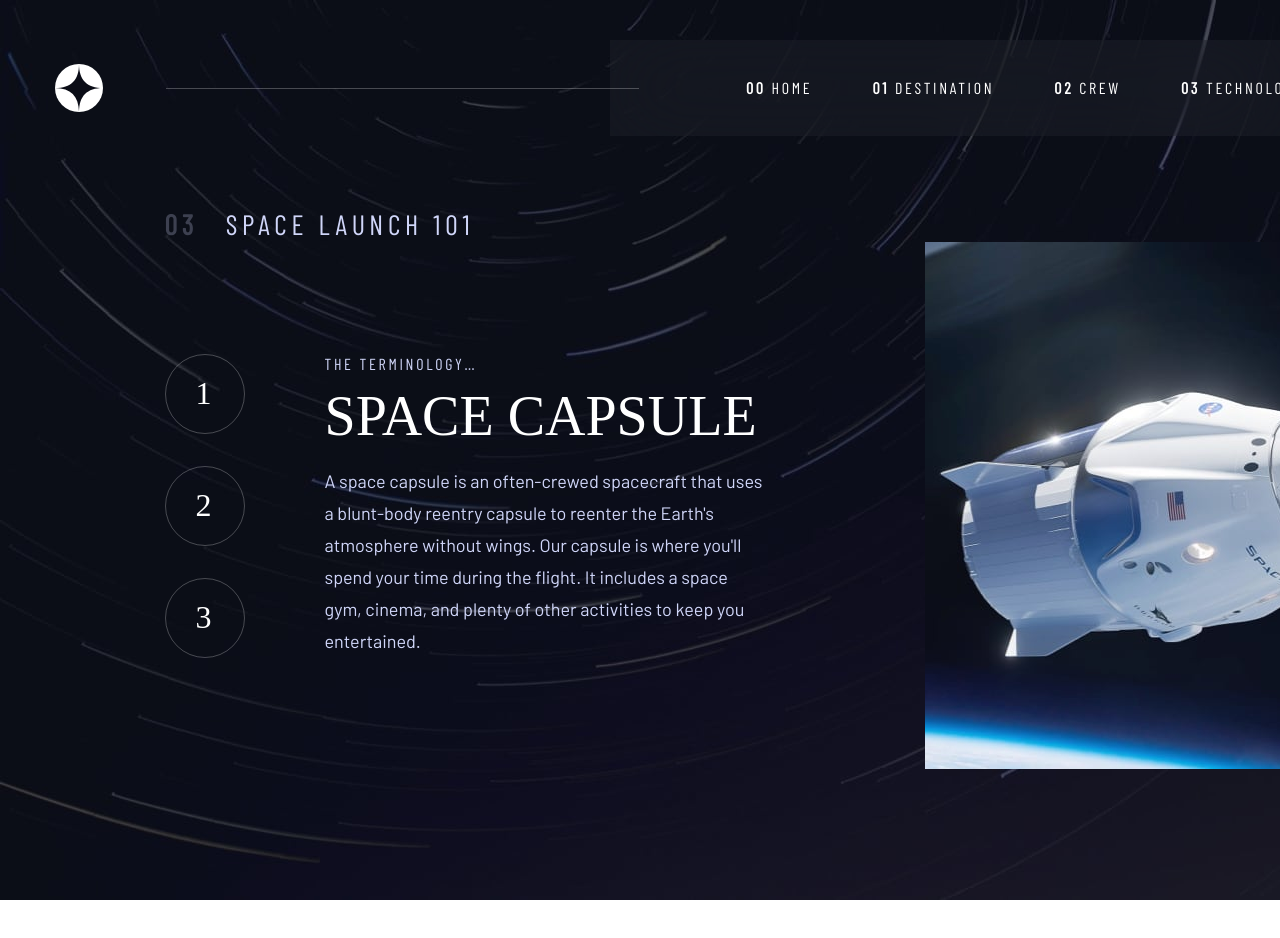
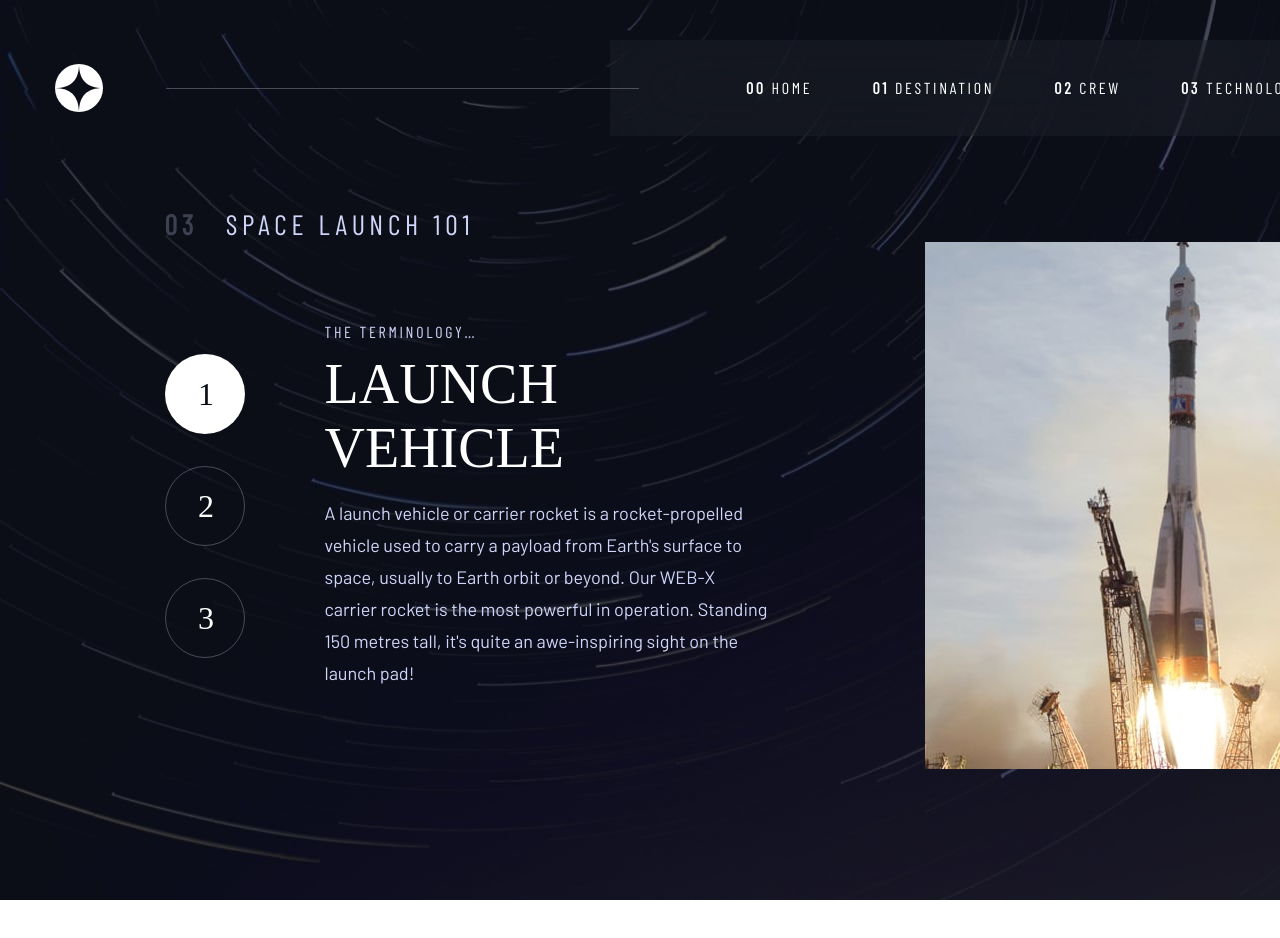
Before and after one commit to iago-guinossi/space-tourism, a React (Vite) app: page /technology in a window 1280 px wide. Shown: the top 938 px of the page. Built offline with nearby package versions, Linux system fonts and the light colour scheme; a web font is replaced by a local one.

Commit message:
refactor

```diff
--- a/src/components/pages/Technology/Technology.tsx
+++ b/src/components/pages/Technology/Technology.tsx
@@ -1,12 +1,16 @@
+import { useState } from "react";
 import styled from "styled-components";
 import { ContainerBackgroundImage } from "../../uiComponents/ContainerBackgroundImage";
 import { SubTittle } from "../../uiComponents/SubTittle";
 import { SubTittleNumber } from "../../uiComponents/SubTittleNumber";
-import { Text } from "../../uiComponents/Text";
-import { Tittle } from "../../uiComponents/Tittle";
 import { Capsule } from "./Capsule";
 import { Spaceport } from "./Spaceport";
 import { Vehicle } from "./Vehicle";
+
+type RoundedButtonProps = {
+    number: number;
+    state: number;
+}
 
 const SubTittleContainer = styled.div`
   display: flex;
@@ -20,55 +24,55 @@ const ConteudoContainer = styled.div`
   align-items: center;
 `;
 
-const RoundedButton = styled.button`
-  width: 80px;
-  height: 80px;
-  border: 1px solid rgba(255, 255, 255, 0.25);
-  border-radius: 100%;
-  background-color: transparent;
-  margin-bottom: 32px;
-  `;
 
 const ButtonContainer = styled.div`
   display: flex;
   flex-direction: column;
   margin-right: 80px;
   margin-bottom: -32px;
-`;
+  `;
 
 const NumberButton = styled.span`
   font-family: "Bellefair";
   font-size: 32px;
   line-height: 37px;
   letter-spacing: 2px;
-  color: #ffffff;
-`;
+  `;
 
 const MainContainer = styled.div`
   display: flex;
   flex-direction: column;
   margin: 0 auto;
-`;
+  `;
 
-const TextContainer = styled.div`
-  display: flex;
-  flex-direction: column;
-  width: 470px;
-  margin-right: 130px;
-`;
-
-const SubTextContainer = styled.div`
-margin-top: 17px;
-width: 444px;
-`
-
-const Img = styled.img`
-width:515px;
-height: 527px;
-margin-right: -164px;
-`
+  const RoundedButton = styled.button<RoundedButtonProps>`
+    width: 80px;
+    height: 80px;
+    border: 1px solid rgba(255, 255, 255, 0.25);
+    border-radius: 100%;
+    background-color: ${({number, state})=> number === state ? '#FFFFFF' : 'transparent'};
+    color: ${({number, state})=> number === state ? 'rgba(11, 13, 23, 1)' : '#FFFFFF'};
+    margin-bottom: 32px;
+    padding-left: 11px;
+    padding-top: 3px;
+    &:hover{
+        border: 1px solid rgba(255, 255, 255, 1)
+    }
+  `;
 
 export function Technology() {
+  const [state, setState] = useState(1);
+
+  function handleClick(id: number) {
+    setState(id);
+  }
+
+  function render(){
+    if(state === 1) return <Vehicle/>
+    if(state === 2) return <Spaceport/>
+    if(state === 3) return <Capsule/>
+  }
+
   return (
     <ContainerBackgroundImage
       url={"/technology/background-technology-desktop.jpg"}
@@ -84,17 +88,17 @@ export function Technology() {
         </SubTittleContainer>
         <ConteudoContainer>
           <ButtonContainer>
-            <RoundedButton>
+            <RoundedButton number={1} state={state} onClick={() => handleClick(1)}>
               <NumberButton>1</NumberButton>
             </RoundedButton>
-            <RoundedButton>
+            <RoundedButton number={2} state={state} onClick={() => handleClick(2)}>
               <NumberButton>2</NumberButton>
             </RoundedButton>
-            <RoundedButton>
+            <RoundedButton number={3} state={state} onClick={() => handleClick(3)}>
               <NumberButton>3</NumberButton>
             </RoundedButton>
           </ButtonContainer>
-            <Capsule/>
+          {render()}
         </ConteudoContainer>
       </MainContainer>
     </ContainerBackgroundImage>
```
